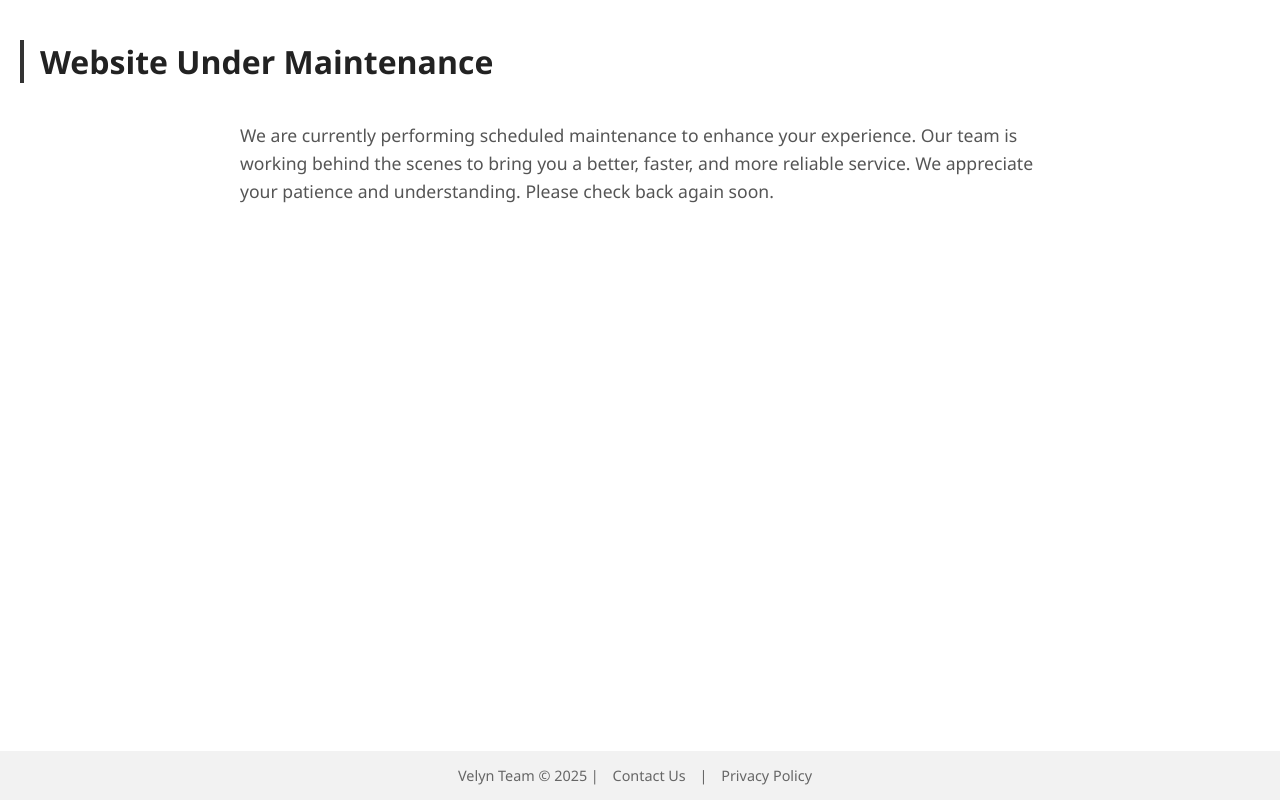
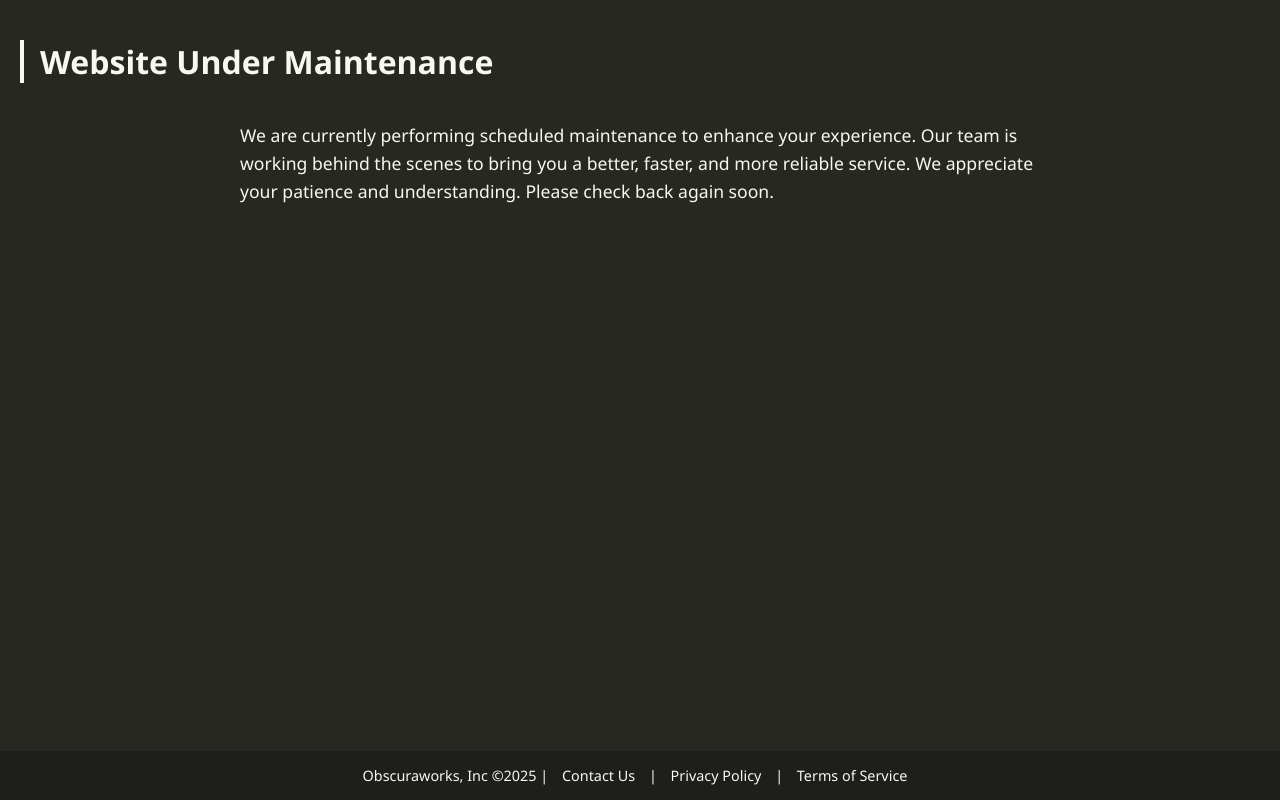
Before and after one commit to NyxObscura/under_maintenance, a plain HTML site: page index.html in a window 1280 px wide. Drawn offline with Linux system fonts and the light colour scheme.

Commit message:
Update index.html

```diff
--- a/index.html
+++ b/index.html
@@ -3,11 +3,15 @@
 <head>
   <meta charset="UTF-8" />
   <meta name="viewport" content="width=device-width, initial-scale=1.0"/>
-  <title>Velyn Team - Under Maintenance</title>
+  <title>Obscuraworks - Maintenance</title>
+  <link rel="apple-touch-icon" sizes="180x180" href="apple-touch-icon.png">
+  <link rel="icon" type="image/png" sizes="32x32" href="favicon-32x32.png">
+  <link rel="icon" type="image/png" sizes="16x16" href="favicon-16x16.png">
+  <link rel="manifest" href="site.webmanifest">
   <style>
     body {
-      background-color: #ffffff;
-      color: #333333;
+      background-color: #272822;
+      color: #f8f8f2;
       font-family: 'Segoe UI', Tahoma, Geneva, Verdana, sans-serif;
       margin: 0;
       padding: 0;
@@ -22,7 +26,7 @@
     }
 
     .banner {
-      border-left: 4px solid #333;
+      border-left: 4px solid #f8f8f2;
       padding-left: 16px;
     }
 
@@ -30,7 +34,7 @@
       font-size: 2rem;
       font-weight: bold;
       margin: 0;
-      color: #222;
+      color: #f8f8f2;
     }
 
     /* Main content */
@@ -44,20 +48,20 @@
     main p {
       font-size: 1.1em;
       line-height: 1.6;
-      color: #555;
+      color: #f8f8f2;
     }
 
     /* Footer */
     footer {
-      background-color: #f2f2f2;
+      background-color: #1e1f1c;
       padding: 15px 20px;
       text-align: center;
       font-size: 0.9em;
-      color: #666;
+      color: #f8f8f2;
     }
 
     footer a {
-      color: #666;
+      color: #f8f8f2;
       text-decoration: none;
       margin: 0 10px;
     }
@@ -84,7 +88,10 @@
   </main>
 
   <footer>
-    Velyn Team © 2025 | <a href="#">Contact Us</a> | <a href="#">Privacy Policy</a>
+    Obscuraworks, Inc ©2025 |
+    <a href="https://obscuraworks.com/contact">Contact Us</a> |
+    <a href="https://obscuraworks.com/privacy-policy">Privacy Policy</a> |
+    <a href="https://obscuraworks.com/terms-of-service">Terms of Service</a>
   </footer>
 
 </body>
```
